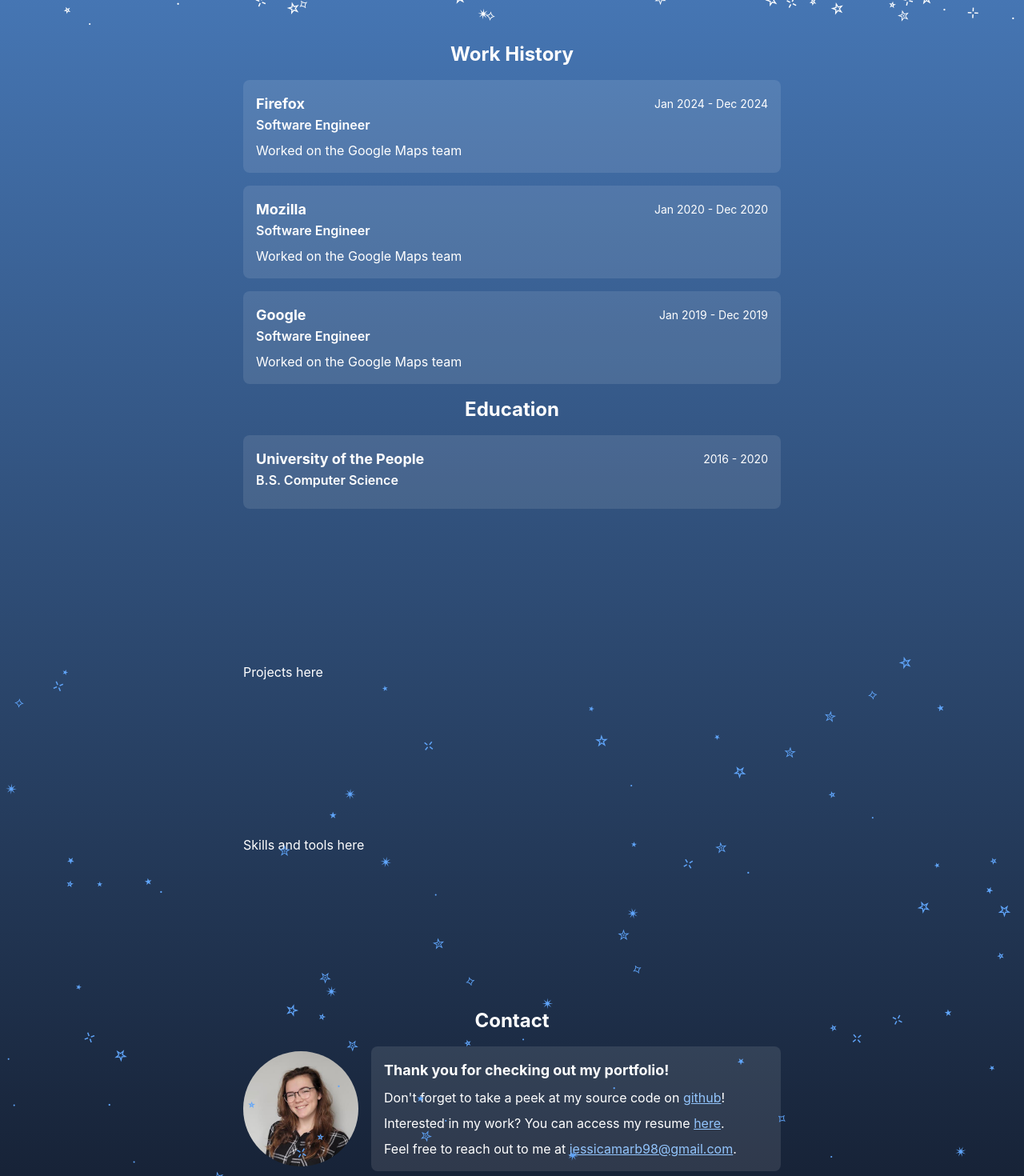
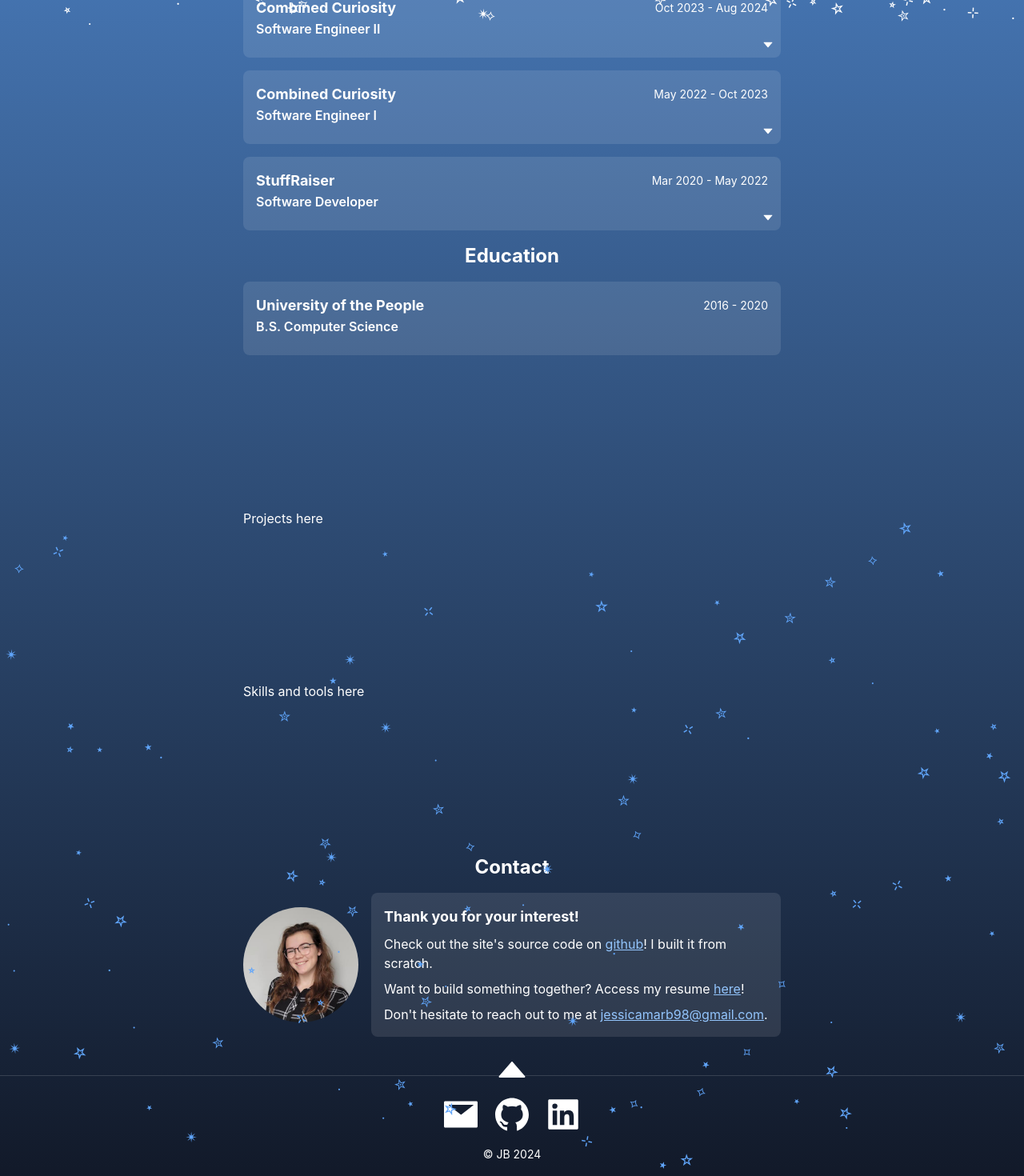
Before and after one commit to jessbarnes/portfolio2024, a React (Create React App) app: page / in a window 1280 px wide. Shown: the part 840-2310 px from the top of the page at 80% size. Built offline with nearby package versions, Linux system fonts and the light colour scheme.

Commit message:
updated RowCard to be expandable, added real work info, updated contact, and tweaked scroll to top

```diff
--- a/src/App.tsx
+++ b/src/App.tsx
@@ -9,7 +9,6 @@ import Contact from "./sections/contact";
 import Stars from "./components/Stars";
 
 function App() {
-  const topRef = useRef<HTMLDivElement>(null);
   const contactRef = useRef<HTMLDivElement>(null);
   const workRef = useRef<HTMLDivElement>(null);
   const projectsRef = useRef<HTMLDivElement>(null);
@@ -22,7 +21,7 @@ function App() {
   const scrollTo = (location: string) => {
     switch (location) {
       case "top":
-        topRef.current?.scrollIntoView();
+        window.scrollTo(0, 0);
         break;
       case "work":
         workRef.current?.scrollIntoView();
@@ -45,7 +44,6 @@ function App() {
     <div className="body-container overflow-x-hidden">
       <Navigation scrollTo={scrollTo} sections={sections} />
       <Stars position="top" />
-      <div className={anchorStyle} ref={topRef} />
       <Header />
       <div className={anchorStyle} ref={workRef} />
       <Work />
--- a/src/components/RowCard.tsx
+++ b/src/components/RowCard.tsx
@@ -1,28 +1,63 @@
+import { useState } from "react";
+import { AiFillCaretDown, AiFillCaretUp } from "react-icons/ai";
+
 const RowCard = ({
   title,
   subtitle,
   dateRange,
   description,
   body,
+  expandable = true,
 }: {
   title: string;
   subtitle?: string;
   dateRange?: string;
   description?: string;
   body?: React.ReactNode;
+  expandable?: boolean;
 }) => {
+  const [isExpanded, setIsExpanded] = useState(false);
+
+  if (!expandable || (!description && !body)) {
+    return (
+      <div
+        key={`card-${title}-${subtitle}`}
+        className="relative flex flex-col bg-white bg-opacity-10 rounded-lg p-2 md:p-4 w-full"
+        onClick={() => setIsExpanded(!isExpanded)}
+      >
+        <div className="flex flex-row items-center justify-between">
+          <h3>{title}</h3>
+          {dateRange && <p className="text-xs md:text-sm">{dateRange}</p>}
+        </div>
+        {subtitle && <p className="font-semibold pb-2">{subtitle}</p>}
+        {description && <p>{description}</p>}
+        {body}
+      </div>
+    );
+  }
+
   return (
     <div
-      key={`history-${title}`}
-      className="flex flex-col bg-white bg-opacity-10 rounded-lg p-2 md:p-4 w-full"
+      key={`card-${title}-${subtitle}`}
+      className={`relative flex flex-col bg-white ${
+        isExpanded ? "bg-opacity-20" : "bg-opacity-10"
+      } hover:bg-opacity-20 rounded-lg p-2 md:p-4 w-full cursor-pointer transition-all duration-300`}
+      onClick={() => setIsExpanded(!isExpanded)}
     >
       <div className="flex flex-row items-center justify-between">
         <h3>{title}</h3>
         {dateRange && <p className="text-xs md:text-sm">{dateRange}</p>}
       </div>
       {subtitle && <p className="font-semibold pb-2">{subtitle}</p>}
-      {description && <p>{description}</p>}
+      {description && (
+        <p className={isExpanded ? "h-fit opacity-100" : "h-0 overflow-hidden"}>
+          {description}
+        </p>
+      )}
       {body}
+      <div className="absolute bottom-2 right-2 text-white">
+        {isExpanded ? <AiFillCaretUp /> : <AiFillCaretDown />}
+      </div>
     </div>
   );
 };
--- a/src/sections/contact/index.tsx
+++ b/src/sections/contact/index.tsx
@@ -14,11 +14,11 @@ const Contact = () => {
             alt="profile"
           />
           <RowCard
-            title="Thank you for checking out my portfolio!"
+            title="Thank you for your interest!"
             body={
               <div className="flex flex-col gap-2 pt-2">
                 <p>
-                  Don't forget to take a peek at my source code on{" "}
+                  Check out the site's source code on{" "}
                   <a
                     href="https://github.com/jessbarnes/portfolio2024"
                     target="_blank"
@@ -26,10 +26,10 @@ const Contact = () => {
                   >
                     github
                   </a>
-                  !
+                  ! I built it from scratch.
                 </p>
                 <p>
-                  Interested in my work? You can access my resume{" "}
+                  Want to build something together? Access my resume{" "}
                   <a
                     href="https://docs.google.com/document/d/1eugwMY0P6FvfDmU5DucNTVkJw1EH_35L9iLS5ftrMTQ/edit"
                     target="_blank"
@@ -37,10 +37,10 @@ const Contact = () => {
                   >
                     here
                   </a>
-                  .
+                  !
                 </p>
                 <p>
-                  Feel free to reach out to me at{" "}
+                  Don't hesitate to reach out to me at{" "}
                   <a href="mailto:jessicamarb98@gmail.com">
                     jessicamarb98@gmail.com
                   </a>
@@ -48,6 +48,7 @@ const Contact = () => {
                 </p>
               </div>
             }
+            expandable={false}
           />
         </div>
       </div>
--- a/src/sections/footer/index.tsx
+++ b/src/sections/footer/index.tsx
@@ -39,7 +39,7 @@ const Footer = () => {
               <AiFillLinkedin className="clickable-white-icon" />
             </a>
           </div>
-          <p className="text-xs md:text-sm -mb-2">© Jessica Barnes 2024</p>
+          <p className="text-xs md:text-sm -mb-2">© JB 2024</p>
         </div>
       </div>
     </>
--- a/src/sections/work/history.tsx
+++ b/src/sections/work/history.tsx
@@ -8,25 +8,28 @@ type History = {
 
 const history: History[] = [
   {
-    company: "Google",
-    title: "Software Engineer",
-    startDate: "2019-01-01",
-    endDate: "2019-12-31",
-    description: "Worked on the Google Maps team",
+    company: "Combined Curiosity",
+    title: "Software Engineer II",
+    startDate: "2023-10-01",
+    endDate: "2024-8-1",
+    description:
+      "With this promotion, I demonstrated my self sufficiency by coordinating between teams to plan and execute new projects on my own, as well as alongside other engineers above and below me. I continued to enhance the shipping tools I created in the year prior by collaborating with the support team and utilizing Shippo's API for shipment management. I gained confidence in working across platforms with complex relational databases as I widened our scope of customer behavior analysis. I created a variety of tools within the CC Admin site for non-technical internal users to manage various landing pages, products for sale, and configuration of various parts of the user experience.    The majority of my work in this role was written in TypeScript and React, and in my day to day I utilized: Linear for task management, Figma and Balsamiq for mockups, Notion for daily personal notes, Slack and Tuple for collaboration, and Visual Studio Code and Git for version management.",
   },
   {
-    company: "Firefox",
-    title: "Software Engineer",
-    startDate: "2024-01-01",
-    endDate: "2024-12-31",
-    description: "Worked on the Google Maps team",
+    company: "Combined Curiosity",
+    title: "Software Engineer I",
+    startDate: "2022-05-01",
+    endDate: "2023-10-01",
+    description:
+      "Worked from the ground up with the small team of this young start up to develop a flexible user interface compatible with multiple brands, and an admin site for the support and marketing teams to manage its content. Getting in at the beginning gave me the opportunity to be involved in conversations about data structures, site design, and scalability. I experienced phases testing different code, design, and team management tools until we found what worked best for us. This was my biggest period of growth as a developer. I gained confidence, began to lead pair programming sessions with other developers, manage my own workload, have a voice in design decisions, and solo projects from start to finish. My most intense project while in this role was automating our shipment processes, the success of which, along with my consistent communication and documentation, demonstrated my skills and worthiness of a promotion to the SEII level.",
   },
   {
-    company: "Mozilla",
-    title: "Software Engineer",
-    startDate: "2020-01-01",
-    endDate: "2020-12-31",
-    description: "Worked on the Google Maps team",
+    company: "StuffRaiser",
+    title: "Software Developer",
+    startDate: "2020-03-01",
+    endDate: "2022-5-1",
+    description:
+      "Created a Create React App based off of their old software from scratch with the insight from senior developers, working as a Junior primarily in the frontend for the first year. Over time, I took on more complex backend tasks to maintain and enhance the database and API calls, utilizing tools such as Postico and Postman. I also designed pages in Figma, tracked progress in Github Projects, kept a detailed data model in draw.io up to date, mentored interns, and tackled issues within AWS Lambda.",
   },
 ];
 
```
